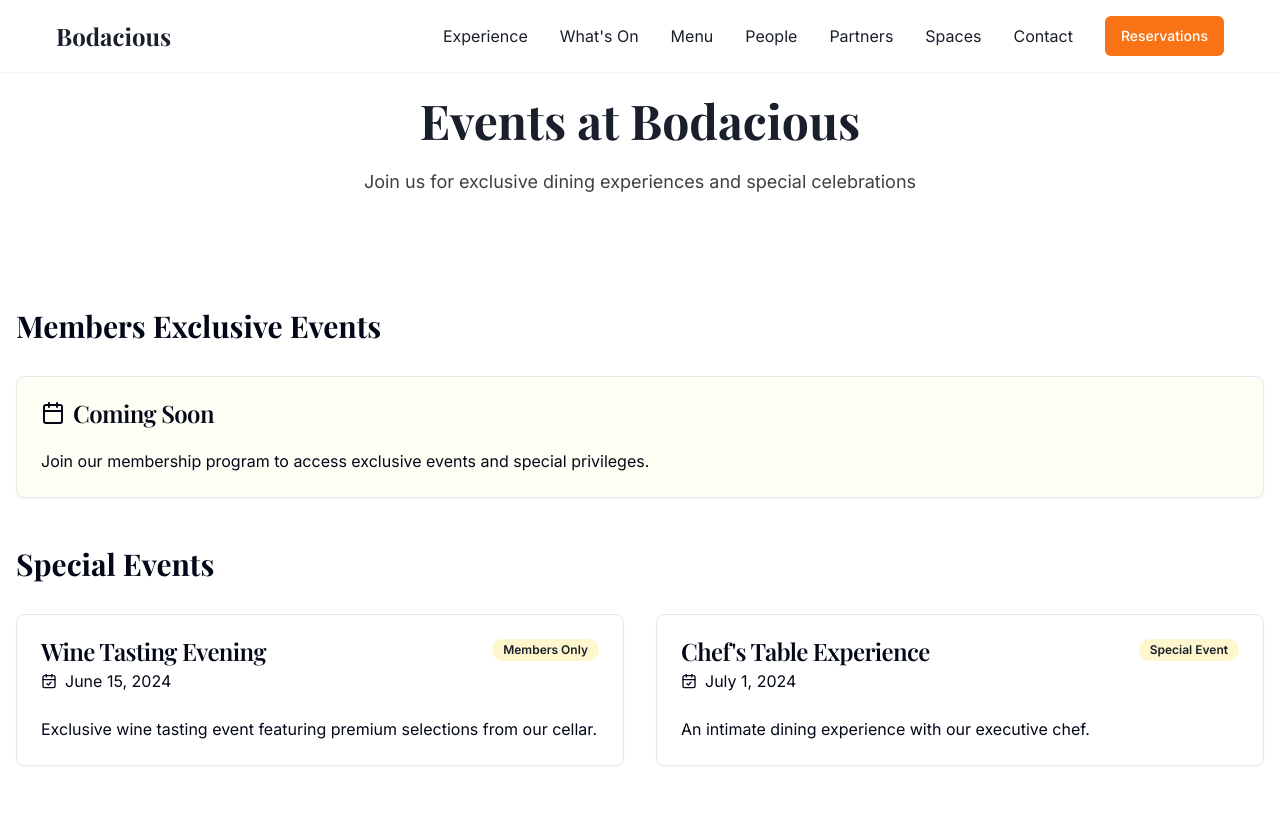
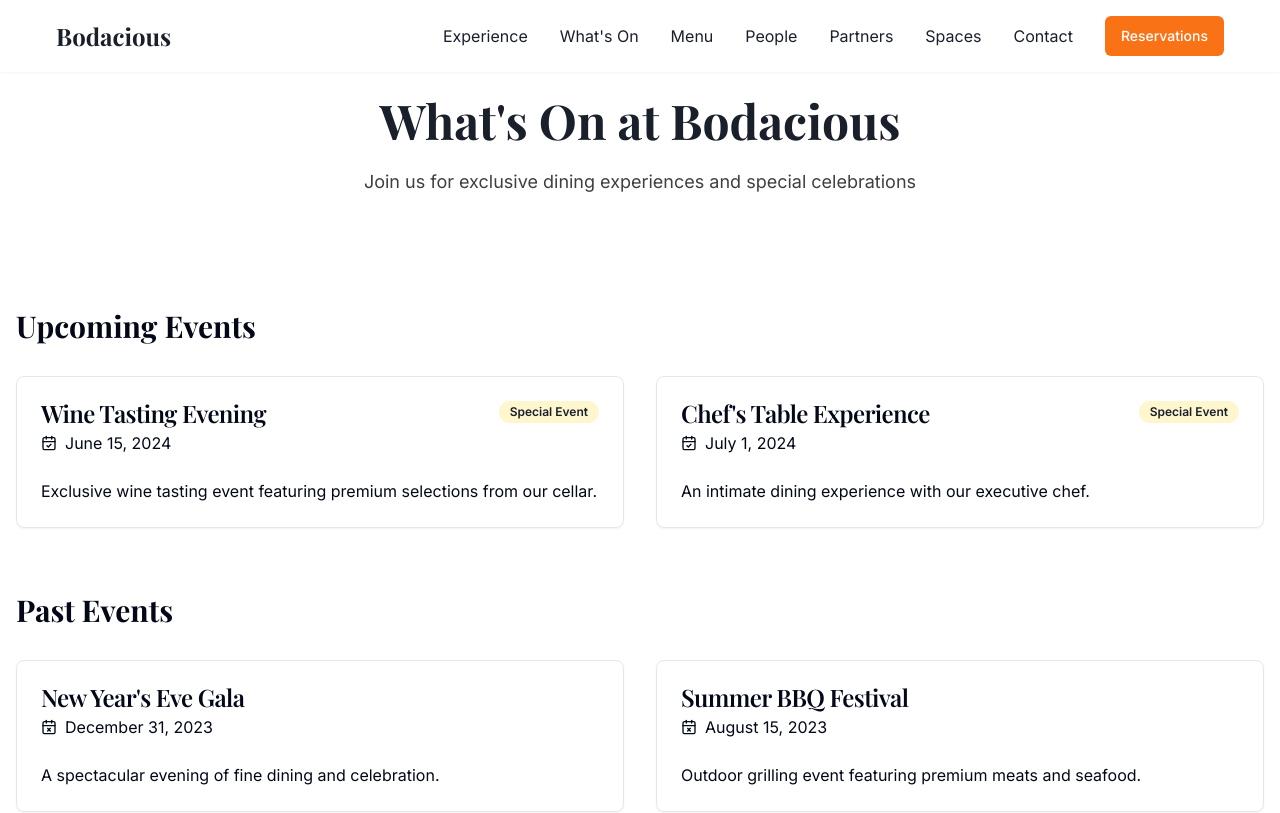
Before and after one commit to BodaciousSG/bodacious_website, a React (Vite) app: page /events in a window 1280 px wide. Shown: the top 813 px of the page. Built offline with nearby package versions, Linux system fonts and the light colour scheme.

Commit message:
/new design Events page

```diff
--- a/src/pages/Events.tsx
+++ b/src/pages/Events.tsx
@@ -2,7 +2,7 @@ import { motion } from "framer-motion";
 import PageHeader from "@/components/PageHeader";
 import { Card, CardContent, CardHeader, CardTitle } from "@/components/ui/card";
 import { Badge } from "@/components/ui/badge";
-import { Calendar, CalendarCheck, CalendarX } from "lucide-react";
+import { CalendarCheck, CalendarX } from "lucide-react";
 import Navigation from "@/components/Navigation";
 
 const Events = () => {
@@ -11,7 +11,7 @@ const Events = () => {
       title: "Wine Tasting Evening",
       date: "June 15, 2024",
       description: "Exclusive wine tasting event featuring premium selections from our cellar.",
-      type: "Members Only",
+      type: "Special Event",
     },
     {
       title: "Chef's Table Experience",
@@ -38,7 +38,7 @@ const Events = () => {
     <div className="min-h-screen bg-background">
       <Navigation />
       <PageHeader
-        title="Events at Bodacious"
+        title="What's On at Bodacious"
         subtitle="Join us for exclusive dining experiences and special celebrations"
       />
 
@@ -48,23 +48,9 @@ const Events = () => {
         transition={{ duration: 0.6 }}
         className="container mx-auto px-4 py-12"
       >
-        <h2 className="text-3xl font-display font-bold mb-8">Members Exclusive Events</h2>
-        <Card className="mb-12 bg-secondary/20">
-          <CardHeader>
-            <CardTitle className="flex items-center gap-2">
-              <Calendar className="h-6 w-6" />
-              Coming Soon
-            </CardTitle>
-          </CardHeader>
-          <CardContent>
-            <p className="text-muted-foreground">
-              Join our membership program to access exclusive events and special privileges.
-            </p>
-          </CardContent>
-        </Card>
-
-        <h2 className="text-3xl font-display font-bold mb-8">Special Events</h2>
-        <div className="grid grid-cols-1 md:grid-cols-2 gap-8 mb-12">
+        {/* Upcoming Events Section */}
+        <h2 className="text-3xl font-display font-bold mb-8">Upcoming Events</h2>
+        <div className="grid grid-cols-1 md:grid-cols-2 gap-8 mb-16">
           {upcomingEvents.map((event, index) => (
             <motion.div
               key={event.title}
@@ -91,7 +77,8 @@ const Events = () => {
           ))}
         </div>
 
-        <h2 className="text-3xl font-display font-bold mb-8">Our Past Events</h2>
+        {/* Past Events Section */}
+        <h2 className="text-3xl font-display font-bold mb-8">Past Events</h2>
         <div className="grid grid-cols-1 md:grid-cols-2 gap-8">
           {pastEvents.map((event, index) => (
             <motion.div
```
